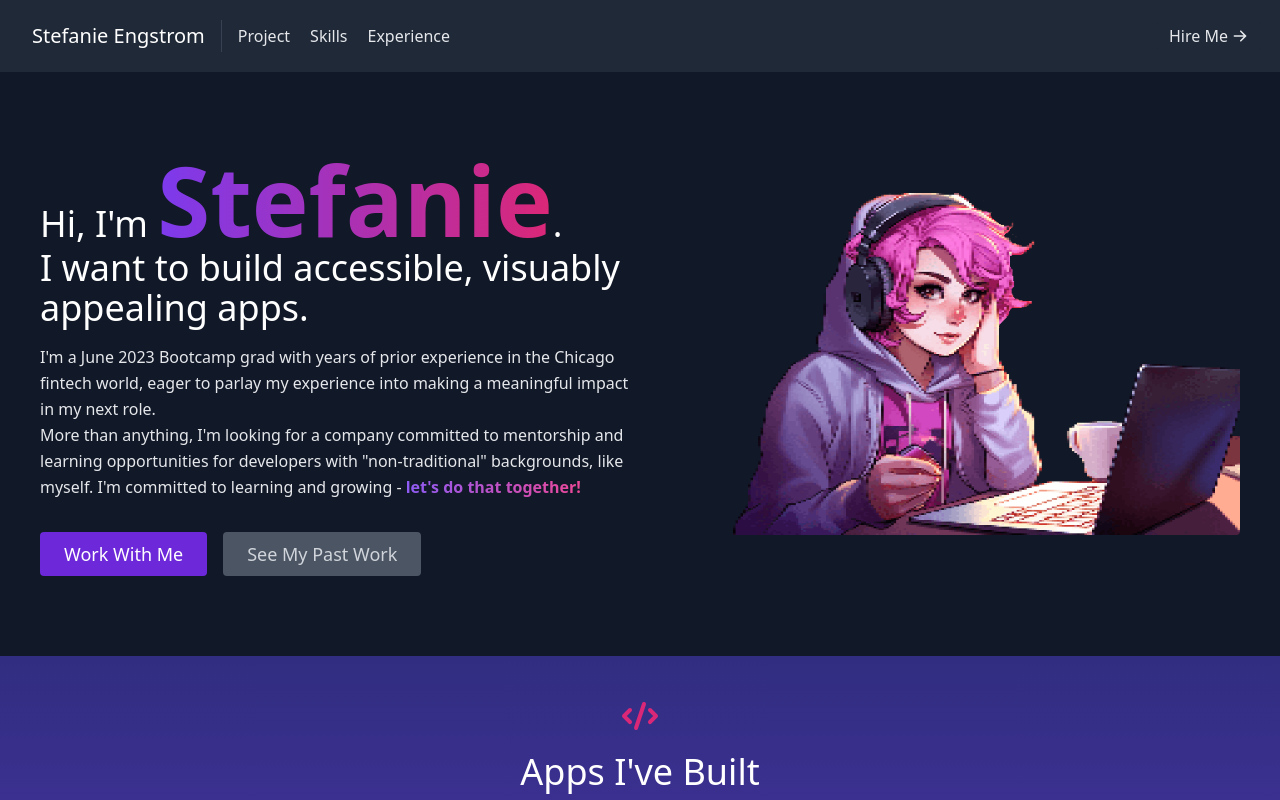
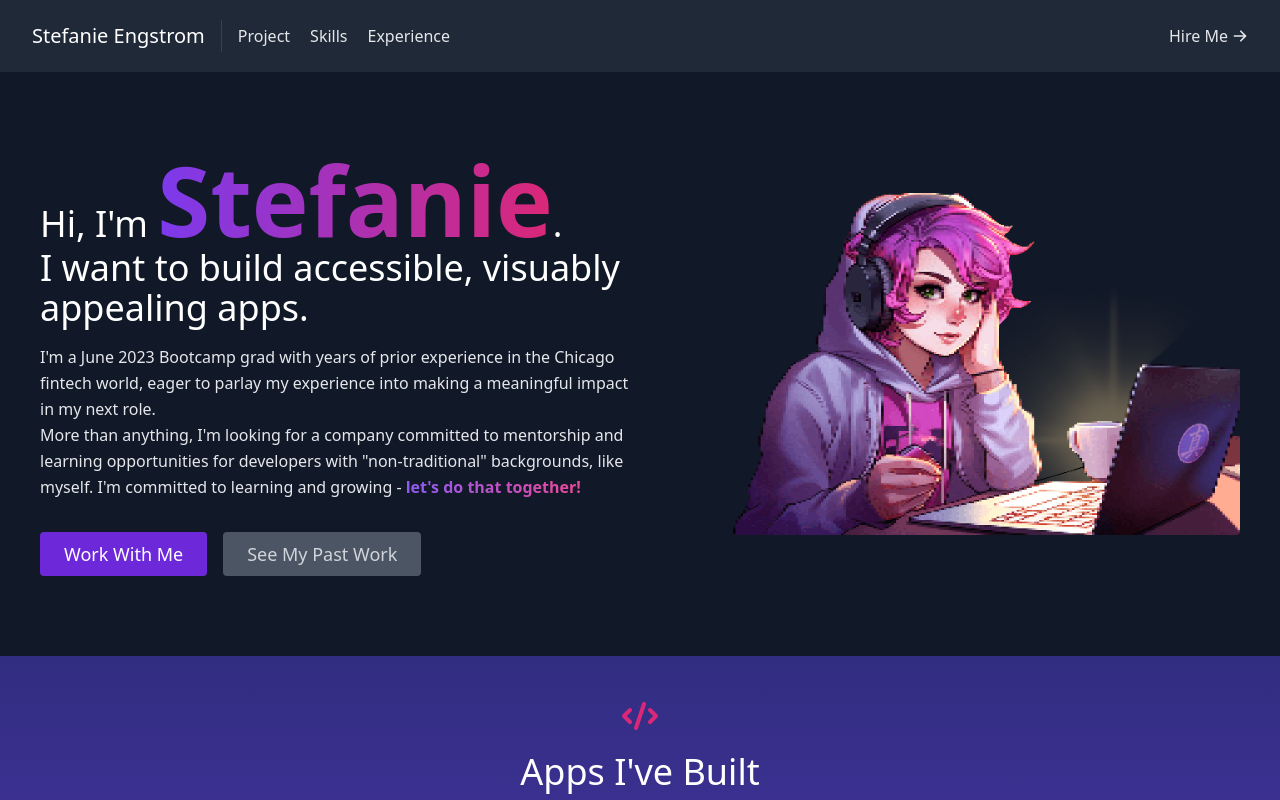
Before and after one commit to s3ngstrom/my-portfolio, a React (Create React App) app: page / in a window 1280 px wide. Shown: the top 800 px of the page. Built offline with nearby package versions, Linux system fonts and the light colour scheme.

Commit message:
Replacing pixel portrait

```diff
--- a/src/components/About.js
+++ b/src/components/About.js
@@ -54,7 +54,7 @@ export default function About() {
           <img
             className="object-cover object-center rounded"
             alt="Pixel self-portrait of Stefanie"
-            src="./img/pixel.png"
+            src="./img/pixelme.png"
           />
         </div>
       </div>
```
Also changed, not shown: public/img/pixel.png (deleted), public/img/pixelme.png (added).
